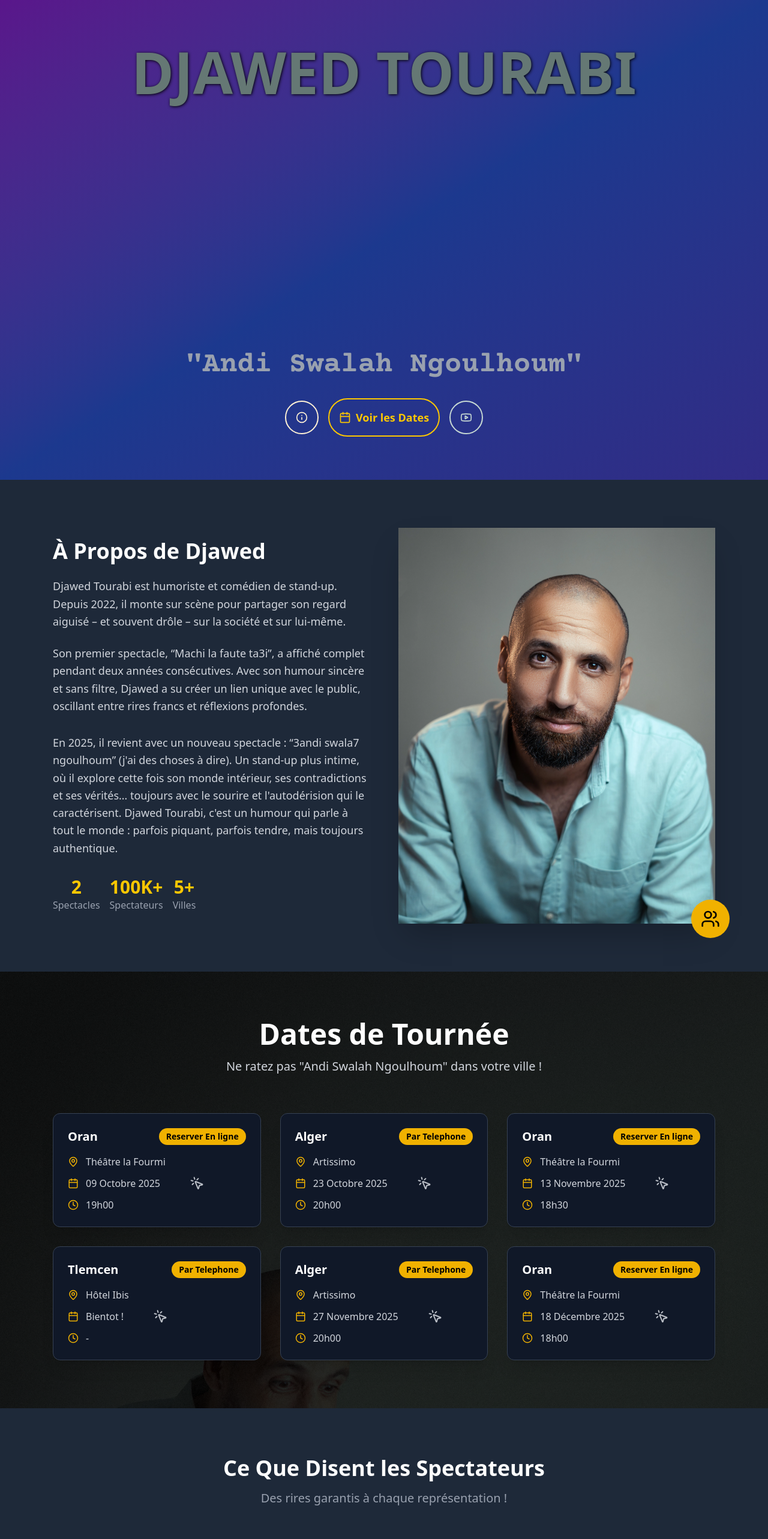
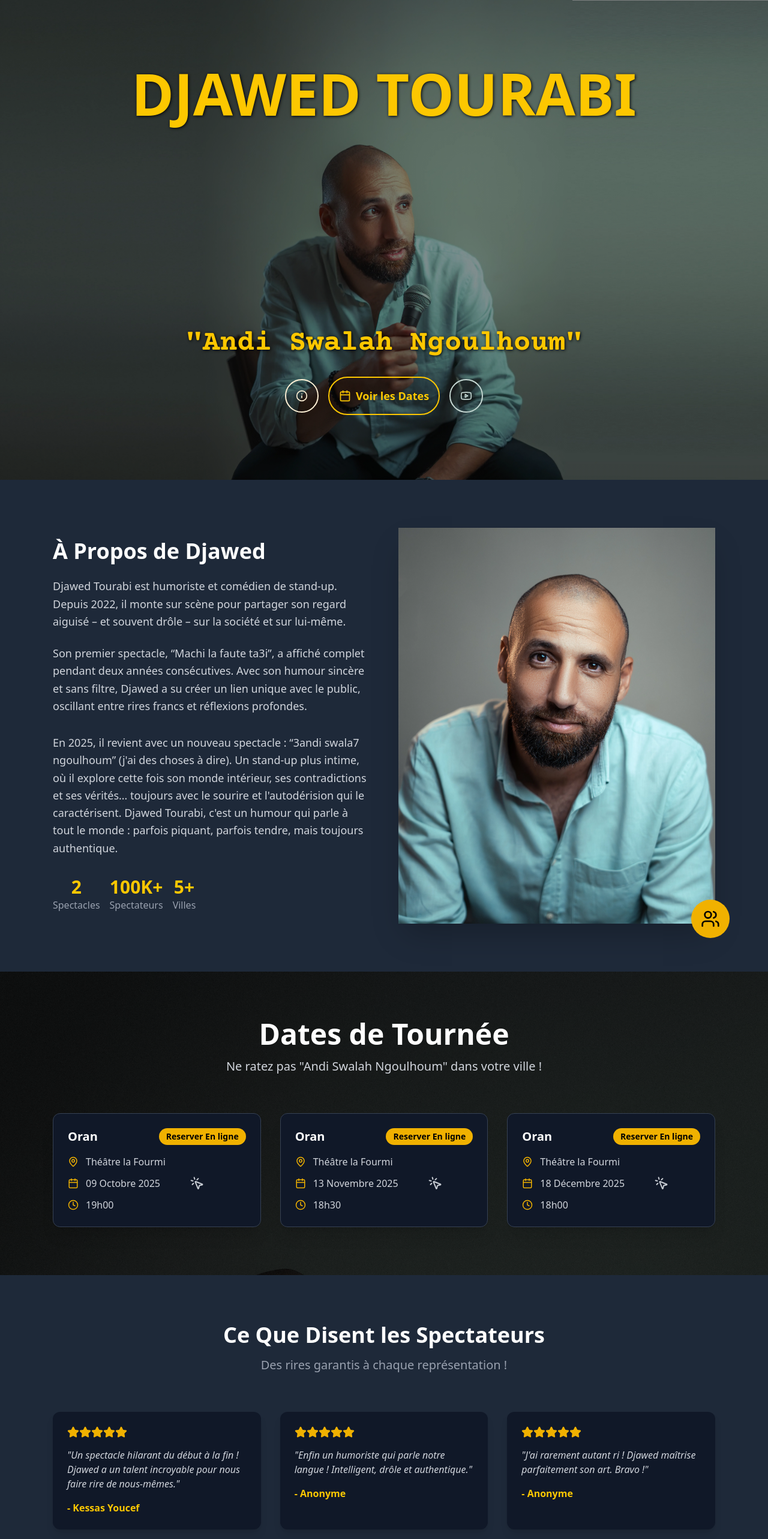
Before and after one commit to kessas-youssef/djawedTourabi, a React (Vite) app: page / in a window 1280 px wide. Shown: the top 2566 px of the page at 60% size. Built offline with nearby package versions, Linux system fonts and the light colour scheme.

Commit message:
Removed dates and animated Landing img in opacity

```diff
--- a/src/App.jsx
+++ b/src/App.jsx
@@ -4,6 +4,7 @@ import affichePrincipaleLQ from './assets/djawedTourabi/djawed affiche sans text
 import visage from './assets/djawedTourabi/visage.webp'
 import LiteYouTubeEmbed from "react-lite-youtube-embed";
 import 'react-lite-youtube-embed/dist/LiteYouTubeEmbed.css';
+import FadeInWhenVisible from './FadeInOnView';
 
 const App = () => {
   const [selectedDate, setSelectedDate] = useState(null);
@@ -16,16 +17,16 @@ const App = () => {
       date: "09 Octobre 2025",
       time: "19h00",
       phone: "0560 76 54 06",
-      reservationLink: "https://theatre-la-fourmi-liberte.spectacles-dz.com/fr/event/djawed-tourabi"
+      reservationLink: "https://theatre-la-fourmi-liberte.spectacles-dz.com/fr/events?keyword=Djawed+Tourabi&category=&country=&location=&pricemin=0&pricemax=10000"
     },
-    {
-      id: 2,
-      place: "Artissimo",
-      city: "Alger",
-      date: "23 Octobre 2025",
-      time: "20h00",
-      phone: "070 49 28 41"
-    },
+    // {
+    //   id: 2,
+    //   place: "Artissimo",
+    //   city: "Alger",
+    //   date: "23 Octobre 2025",
+    //   time: "20h00",
+    //   phone: "070 49 28 41"
+    // },
     {
       id: 3,
       place: "Théâtre la Fourmi",
@@ -33,24 +34,24 @@ const App = () => {
       date: "13 Novembre 2025",
       time: "18h30",
       phone: "0560 76 54 06",
-      reservationLink: "https://theatre-la-fourmi-liberte.spectacles-dz.com/fr/event/djawed-tourabi "
+      reservationLink: "https://theatre-la-fourmi-liberte.spectacles-dz.com/fr/events?keyword=Djawed+Tourabi&category=&country=&location=&pricemin=0&pricemax=10000 "
     },
-    {
-      id: 4,
-      place: "Hôtel Ibis",
-      city: "Tlemcen",
-      date: "Bientot !",
-      time: "-",
-      phone: "07 ** ** ** **"
-    },
-    {
-      id: 5,
-      place: "Artissimo",
-      city: "Alger",
-      date: "27 Novembre 2025",
-      time: "20h00",
-      phone: "0770 49 28 41"
-    },
+    // {
+    //   id: 4,
+    //   place: "Hôtel Ibis",
+    //   city: "Tlemcen",
+    //   date: "Bientot !",
+    //   time: "-",
+    //   phone: "07 ** ** ** **"
+    // },
+    // {
+    //   id: 5,
+    //   place: "Artissimo",
+    //   city: "Alger",
+    //   date: "27 Novembre 2025",
+    //   time: "20h00",
+    //   phone: "0770 49 28 41"
+    // },
     {
       id: 6,
       place: "Théâtre la Fourmi",
@@ -58,7 +59,7 @@ const App = () => {
       date: "18 Décembre 2025",
       time: "18h00",
       phone: "0560 76 54 06",
-      reservationLink: "https://theatre-la-fourmi-liberte.spectacles-dz.com/fr/event/djawed-tourabi "
+      reservationLink: "https://theatre-la-fourmi-liberte.spectacles-dz.com/fr/events?keyword=Djawed+Tourabi&category=&country=&location=&pricemin=0&pricemax=10000 "
     }
   ];
 
@@ -84,17 +85,18 @@ const App = () => {
   return (
     <div className="min-h-screen">
       {/* Landing Section */}
+      <section
+        className="relative h-screen flex items-center justify-center"
+      >
+        <FadeInWhenVisible before={'opacity-0'} after={'opacity-100'}>
+          {/* Background image */}
 
-      <section
-        className="relative h-screen flex items-center justify-center bg-gradient-to-br from-purple-900 via-blue-900 to-indigo-900"
-
-      >
           <img
             src={affichePrincipaleLQ}
             alt="Background"
             style={{
               width: '100%',
-            height: 'auto',
+              height: '100%',
               objectFit: 'cover',
               position: 'absolute',
               top: 0,
@@ -102,14 +104,26 @@ const App = () => {
               zIndex: -1
             }}
           />
+          {/* Gradient overlay */}
+          <div
+            style={{
+              position: 'absolute',
+              inset: 0,
+              background: 'linear-gradient(rgba(0,0,0,0.4), rgba(0,0,0,0.4))',
+              zIndex: -1
+            }}
+          />
+
+
+
           <div className="text-center text-white z-10 max-w-4xl px-6 h-full flex gap-[40vh] flex-col justify-evenly">
-          <h1 style={{ textShadow: '1px 1px 5px black' }} className="text-6xl md:text-8xl font-bold mb-6 text-[#657874]">
+            <h1 style={{ textShadow: '1px 1px 5px black' }} className="text-6xl md:text-8xl font-bold mb-6 text-yellow-400">
               DJAWED TOURABI
             </h1>
 
             <div>
               <div className="mb-8">
-              <h2 className="text-3xl md:text-5xl mb-4 text-gray-400 courier-prime-bold">
+                <h2 style={{ textShadow: '1px 1px 5px black' }} className="text-3xl md:text-5xl mb-4 text-yellow-400 courier-prime-bold">
                   "Andi Swalah Ngoulhoum"
                 </h2>
 
@@ -140,6 +154,7 @@ const App = () => {
             <div className="absolute top-40 right-20 text-orange-400 text-4xl animate-pulse">🎭</div>
             <div className="absolute bottom-32 left-20 text-purple-400 text-5xl animate-bounce">🤣</div>
           </div>
+        </FadeInWhenVisible>
       </section>
 
 
--- a/src/index.css
+++ b/src/index.css
@@ -1,7 +1,6 @@
 @import "tailwindcss";
 
 body {
-
   background-image: linear-gradient(rgba(0, 0, 0, 0.8), rgba(0, 0, 0, 0.8)),
   url('./assets/djawedTourabi/djawed affiche second.webp');
   background-size: cover;
```
Lines whose indentation alone changed are shown as unchanged.
